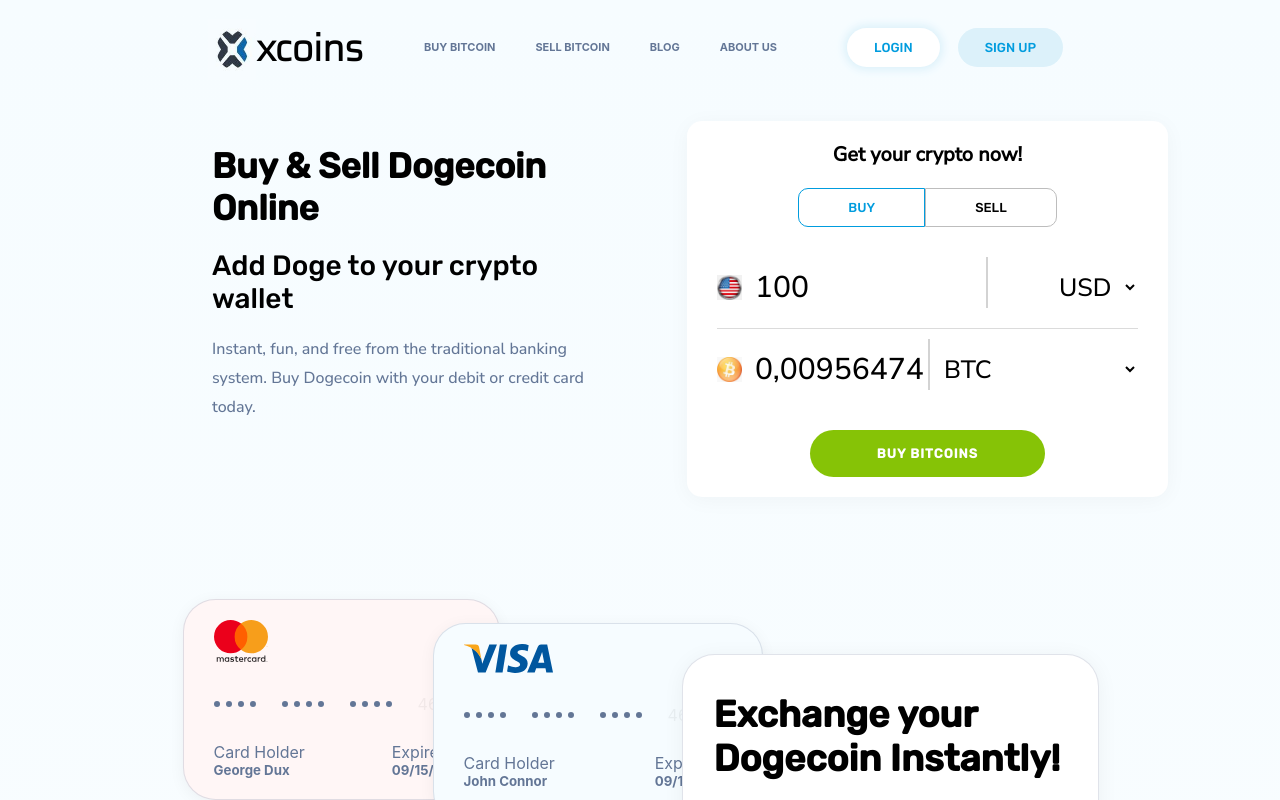
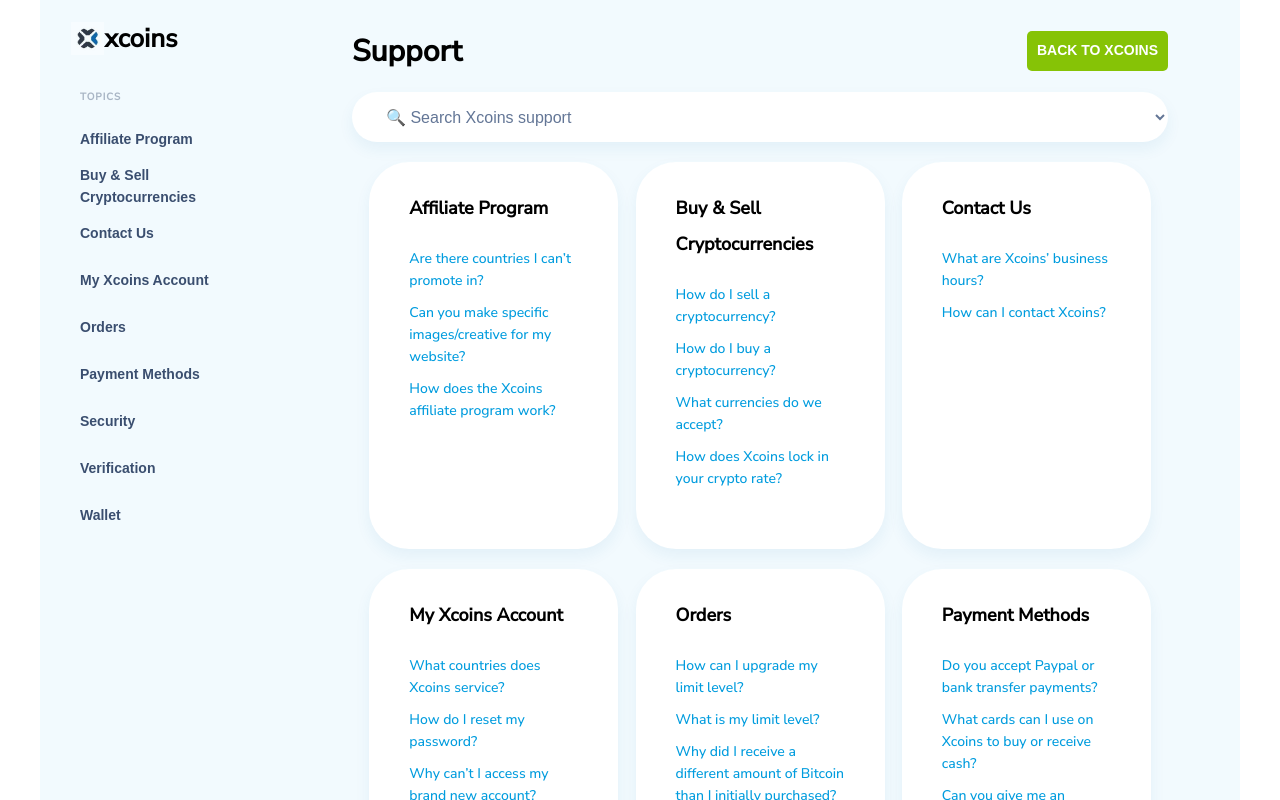
Before and after one commit to radhikatalwar/ReactTraining, a React (Create React App) app: page / in a window 1280 px wide. Shown: the top 800 px of the page. Built offline with nearby package versions, Linux system fonts and the light colour scheme.

Commit message:
assignment4 Flex

```diff
--- a/src/App.js
+++ b/src/App.js
@@ -1,12 +1,13 @@
 import React from "react";
-import Assignment3 from "./modules/Assignment3";
+// import Assignment3 from "./modules/Assignment3";
 // import Assignment2 from "./modules/Assignment2";
 // import Home from "./modules/home";
 // import Assignment1 from "./modules/Assignment1";
+import Assignment4 from "./modules/Assignment4";
 
 class App extends React.Component {
   render() {
-    return <Assignment3 />;
+    return <Assignment4 />;
   }
 }
 
--- /dev/null
+++ b/src/modules/Assignment4/Flex/Flex.js
@@ -0,0 +1,138 @@
+import React from "react";
+import "./flex.css";
+import SidebarButton from "./sidebarButton";
+import SmallBox from "./smallbox";
+
+const Flex = () => {
+  function openNav() {
+    document.getElementById("sideBar").style.width = "250px";
+    document.getElementById("list").style.display = "block";
+  }
+
+  // function closeNav() {
+  //   document.getElementById("sideBar").style.width = "0";
+  //   document.getElementById("list").style.display = "none";
+  // }
+
+  return (
+    <div className={"flexMainContainer"}>
+      <div id={"sideBar"} className={"sideBar"}>
+        <div className={"logo"}>
+          <span className={"forNavigation"} onClick={openNav}>
+            &#9776;
+          </span>
+          <img src={"./images/assignment3/xcoin1.jpeg"} alt="Xcoin" />
+          <p>{"xcoins"}</p>
+        </div>
+        <div id={"list"} className={"list"}>
+          <p>{"Topics"}</p>
+          <SidebarButton content={"Affiliate Program"} />
+          <SidebarButton content={"Buy & Sell Cryptocurrencies"} />
+          <SidebarButton content={"Contact Us"} />
+          <SidebarButton content={"My Xcoins Account"} />
+          <SidebarButton content={"Orders"} />
+          <SidebarButton content={"Payment Methods"} />
+          <SidebarButton content={"Security"} />
+          <SidebarButton content={"Verification"} />
+          <SidebarButton content={"Wallet"} />
+        </div>
+      </div>
+      <div className={"mainDiv"}>
+        <div className={"topDiv"}>
+          <div>
+            <p>{"Support"}</p>
+          </div>
+          <div className={"mainDivRight"}>
+            <button>{"BACK TO XCOINS"}</button>
+          </div>
+        </div>
+        <div className={"selectXcoinSupport"}>
+          <select>
+            <option defaultValue hidden>
+              {"🔍 Search Xcoins support"}
+            </option>
+            <option>{"Are there countries I can’t promote in?"}</option>
+            <option>
+              {"Can you make specific images/creative for my website?"}
+            </option>
+            <option>{"How does the Xcoins affiliate program work?"}</option>
+            <option>{"Why can’t I access my brand new account?"}</option>
+          </select>
+        </div>
+        <div className={"smallboxMain"}>
+          <SmallBox
+            heading={"Affiliate Program"}
+            val1={"Are there countries I can’t promote in?"}
+            val2={"Can you make specific images/creative for my website?"}
+            val3={"How does the Xcoins affiliate program work?"}
+          />
+          <SmallBox
+            heading={"Buy & Sell Cryptocurrencies"}
+            val1={"How do I sell a cryptocurrency?"}
+            val2={"How do I buy a cryptocurrency?"}
+            val3={"What currencies do we accept?"}
+            val4={"How does Xcoins lock in your crypto rate?"}
+          />
+          <SmallBox
+            heading={"Contact Us"}
+            val1={"What are Xcoins’ business hours?"}
+            val2={"How can I contact Xcoins?"}
+          />
+          <SmallBox
+            heading={"My Xcoins Account"}
+            val1={"What countries does Xcoins service?"}
+            val2={"How do I reset my password?"}
+            val3={"Why can’t I access my brand new account?"}
+          />
+          <SmallBox
+            heading={"Orders"}
+            val1={"How can I upgrade my limit level?"}
+            val2={"What is my limit level?"}
+            val3={
+              "Why did I receive a different amount of Bitcoin than I initially purchased?"
+            }
+            val4={"Are there fees when buying or selling with Xcoins?"}
+          />
+          <SmallBox
+            heading={"Payment Methods"}
+            val1={"Do you accept Paypal or bank transfer payments?"}
+            val2={"What cards can I use on Xcoins to buy or receive cash?"}
+            val3={
+              "Can you give me an overview of bank fees? - Cash advance & exchange rate fees"
+            }
+            val4={
+              "Why didn't my 3-D Authentication work? And what can I do about it?"
+            }
+          />
+          <SmallBox
+            heading={"Security"}
+            val1={"What is 3-D Secure?"}
+            val2={"What is 2FA - Two Factor Authentication?"}
+            val3={"What is an OTP (One-time password)?"}
+            val4={"How can I protect myself from scams?"}
+          />
+          <SmallBox
+            heading={"Verification"}
+            val1={
+              "What do I do once my ID verification documents are submitted?"
+            }
+            val2={"How can I take the perfect selfie for verification?"}
+            val3={"What ID can I use to sign up with Xcoins?"}
+            val4={"Why was my application to join Xcoins declined?"}
+          />
+          <SmallBox
+            heading={"Wallet"}
+            val1={"What is a private key?"}
+            val2={"What is a non-custodial wallet and how does it work?"}
+            val3={"What is my wallet address?"}
+            val4={
+              "What is a destination tag and why does Ripple (XRP) use them?"
+            }
+          />
+        </div>
+      </div>
+    </div>
+  );
+};
+
+export default Flex;
--- /dev/null
+++ b/src/modules/Assignment4/Flex/flex.css
@@ -0,0 +1,194 @@
+@import url("https://fonts.googleapis.com/css2?family=Nunito+Sans:wght@500&display=swap");
+* {
+  margin: 0;
+  padding: 0;
+}
+.mainContainer {
+  max-width: 1200px;
+  margin: 0 auto;
+  background: rgb(0, 156, 222, 0.05);
+  font-family: "Nunito Sans", sans-serif;
+}
+.flexMainContainer {
+  display: flex;
+}
+.sideBar {
+  width: 20%;
+}
+.forNavigation {
+  font-size: 30px;
+  cursor: pointer;
+  display: none;
+}
+.logo {
+  width: 74%;
+  height: 77px;
+  margin: 0 auto;
+  display: flex;
+  align-items: center;
+}
+.logo img {
+  width: 33px;
+}
+.logo p {
+  font-size: 26px;
+  font-weight: bold;
+}
+.list p {
+  color: rgb(58, 78, 111, 0.4);
+  padding: 12px 40px;
+  font-size: 10px;
+  font-weight: bold;
+  line-height: 1.6;
+  letter-spacing: 1px;
+  text-transform: uppercase;
+}
+.list li {
+  list-style-type: none;
+}
+.list button {
+  color: #3a4e6f;
+  margin-bottom: 1px;
+  width: 190px;
+  height: 46px;
+  font-size: 14px;
+  font-weight: bold;
+  line-height: 1.57;
+  border-style: hidden;
+  border-top-right-radius: 35px;
+  border-bottom-right-radius: 35px;
+  cursor: pointer;
+  background-color: rgb(0, 156, 222, 0);
+  padding-left: 40px;
+  text-align: left;
+}
+.list button:hover {
+  background-color: rgb(0, 156, 222, 0.05);
+}
+.mainDiv {
+  width: 68%;
+  margin: 31px auto 10px auto;
+}
+.topDiv {
+  width: 100%;
+  display: flex;
+  justify-content: space-between;
+}
+.topDiv p {
+  font-size: 30px;
+  font-weight: bold;
+}
+.mainDivRight button {
+  color: #ffffff;
+  height: 40px;
+  font-size: 14px;
+  width: fit-content;
+  padding: 0 10px;
+  font-weight: bold;
+  line-height: 1.57;
+  background-color: #86c306;
+  border: none;
+  outline: none;
+  cursor: pointer;
+  border-radius: 5px;
+}
+.selectXcoinSupport select {
+  color: rgb(99, 118, 150);
+  width: 100%;
+  height: 50px;
+  box-shadow: 0 7px 15px 0 rgb(23 115 166 / 7%);
+  border-radius: 40px;
+  background-color: #ffffff;
+  border: none;
+  outline: none;
+  margin: 20px 0;
+  padding: 0px 30px;
+  font-size: 16px;
+}
+.smallboxMain {
+  display: flex;
+  flex-wrap: wrap;
+  justify-content: space-evenly;
+}
+.smallbox {
+  width: 20%;
+  padding: 28px 40px 36px 40px;
+  background: #ffffff;
+  box-shadow: 0 7px 15px 0 rgb(23 115 166 / 7%);
+  min-height: 323px;
+  border-radius: 40px;
+  margin-bottom: 20px;
+  min-width: 169px;
+}
+.smallbox h3 {
+  font-size: 18px;
+  line-height: 2;
+  margin-bottom: 22px;
+  font-weight: 900;
+}
+.smallbox p {
+  color: #009cde;
+  cursor: pointer;
+  font-size: 14px;
+  list-style: none;
+  line-height: 1.57;
+  padding-bottom: 10px;
+}
+.smallbox p:hover {
+  color: #4ab9e8;
+}
+@media screen and (max-width: 600px) {
+  .mainDiv {
+    width: 100vw;
+  }
+  .forNavigation {
+    font-size: 20px;
+    cursor: pointer;
+    display: inline;
+    margin: 0 10px;
+  }
+  .logo {
+    margin: 6px 20px;
+  }
+  .logo img {
+    width: 22px;
+  }
+  .logo p {
+    font-size: 19px;
+    font-weight: bold;
+  }
+  .topDiv p {
+    font-size: 24px;
+    font-weight: bold;
+    margin: 50px 30px 20px;
+  }
+  .selectXcoinSupport select {
+    width: 90vw;
+    margin: 10px 16px;
+  }
+  .mainDivRight button {
+    margin: -4px 20px;
+    font-size: 10px;
+    height: 32px;
+  }
+  .sideBar {
+    width: 0;
+    /* z-index: 1;
+    position: fixed;
+    top: 0;
+    background-color: rgb(169, 242, 255);
+    height: 100%; */
+  }
+  .list {
+    display: none;
+  }
+  .smallboxMain {
+    max-width: 100%;
+    display: flex;
+  }
+  .smallbox {
+    width: 90vw;
+    margin: 10px 5vw;
+    padding: 24px 30px 0 29px;
+  }
+}
--- /dev/null
+++ b/src/modules/Assignment4/Flex/sidebarButton.js
@@ -0,0 +1,12 @@
+import React from "react";
+import "./flex.css";
+
+const SidebarButton = (props) => {
+  return (
+    <li>
+      <button>{props.content}</button>
+    </li>
+  );
+};
+
+export default SidebarButton;
--- /dev/null
+++ b/src/modules/Assignment4/Flex/smallbox.js
@@ -0,0 +1,16 @@
+import React from "react";
+import "./flex.css";
+
+const SmallBox = (props) => {
+  return (
+    <div className={"smallbox"}>
+      <h3>{props.heading}</h3>
+      <p>{props.val1}</p>
+      <p>{props.val2}</p>
+      <p>{props.val3}</p>
+      <p>{props.val4}</p>
+    </div>
+  );
+};
+
+export default SmallBox;
--- /dev/null
+++ b/src/modules/Assignment4/index.js
@@ -0,0 +1,14 @@
+import React from "react";
+import Flex from "./Flex/Flex";
+// import Grid from "./Grid/grid";
+
+const Assignment4 = () => {
+  return (
+    <div className={"mainContainer"}>
+      <Flex />
+      {/* <Grid /> */}
+    </div>
+  );
+};
+
+export default Assignment4;
```
